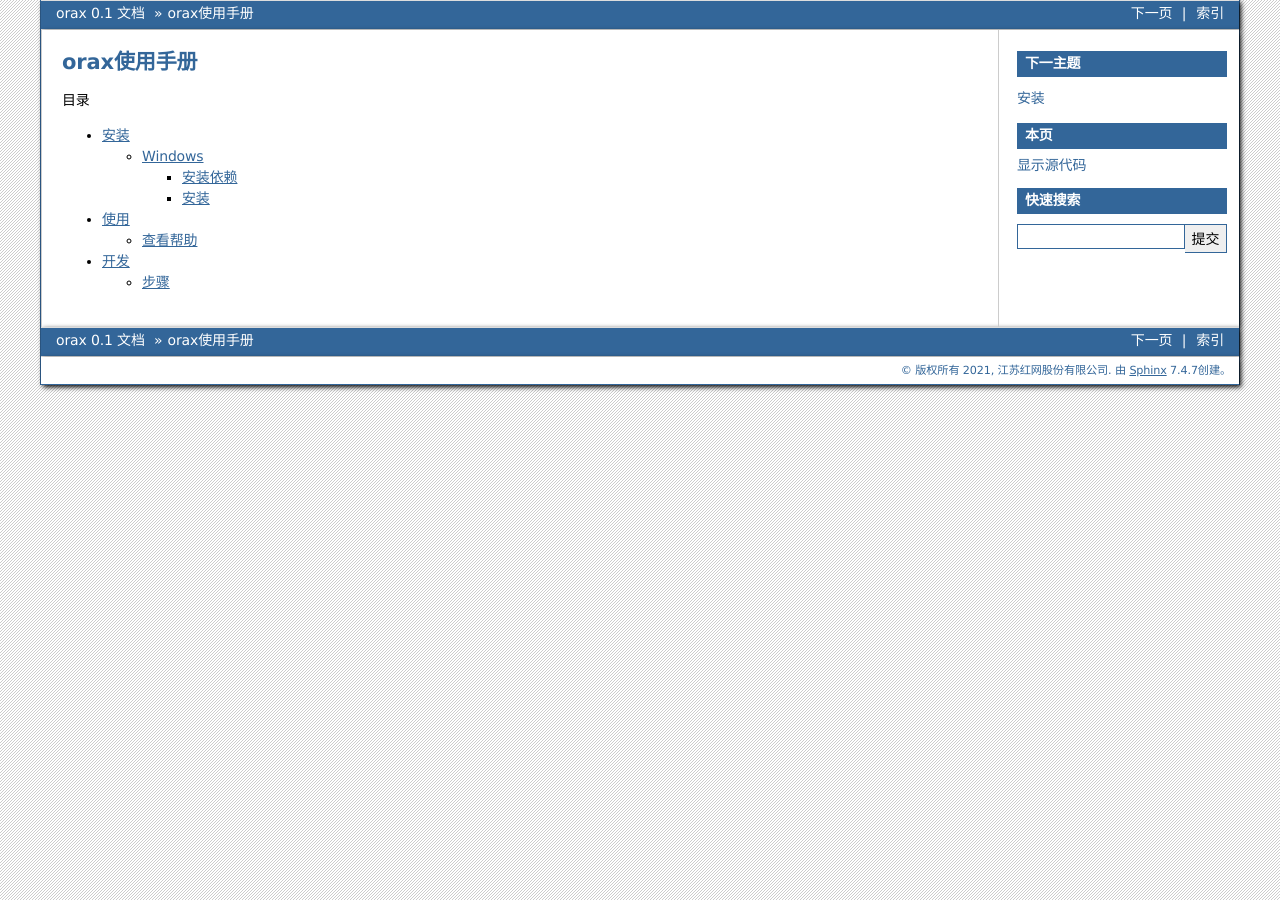
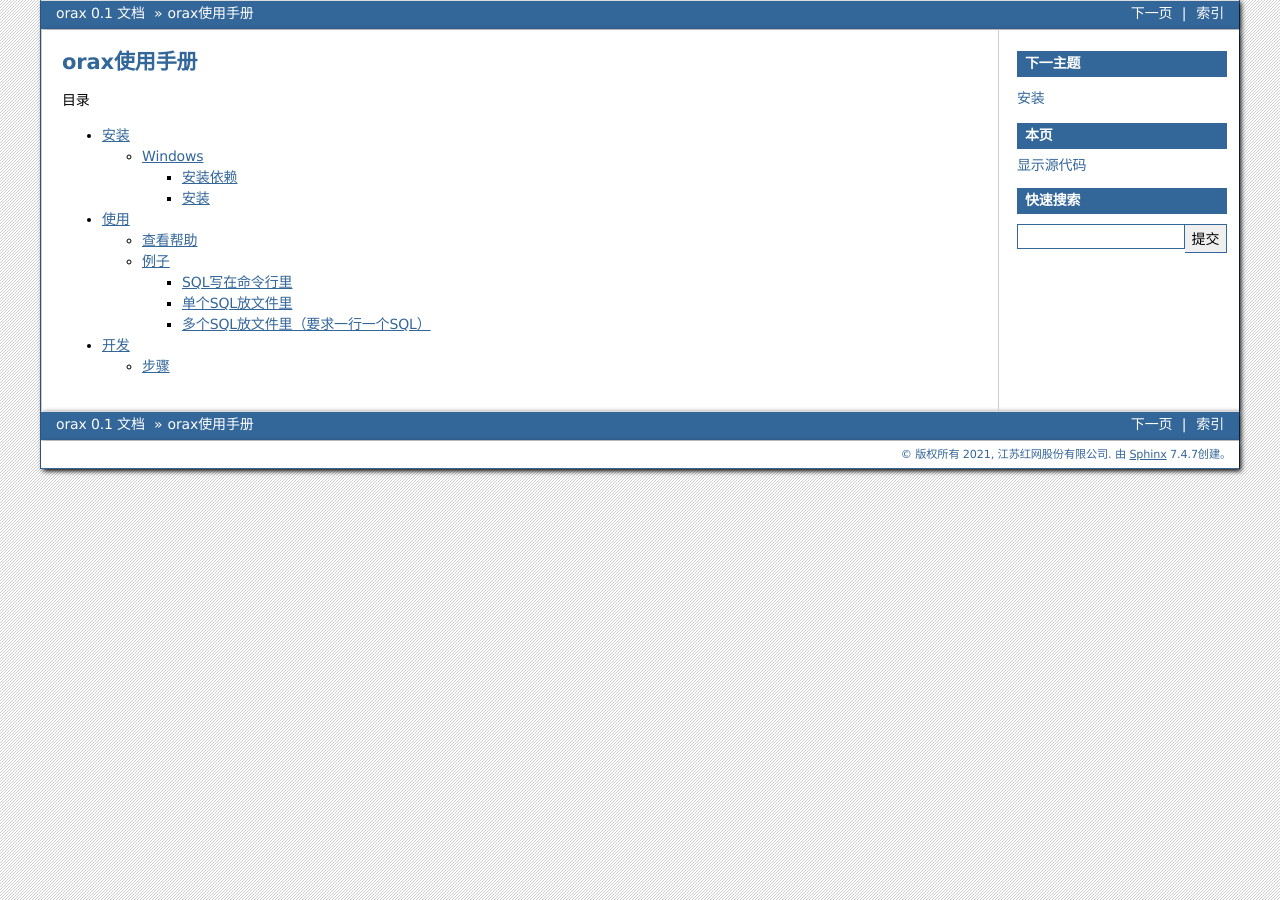
Before and after one commit to augustus0725/template-project, a Sphinx documentation site: the page built from python-antlr/orax/docs/source/index.rst, in a window 1280 px wide. Built offline with Sphinx 7.4.7, drawn with Linux system fonts in a browser that asks for light colours.

Commit message:
添加文档，修改一个bug

````diff
--- a/python-antlr/orax/docs/source/index.rst
+++ b/python-antlr/orax/docs/source/index.rst
@@ -1,5 +1,5 @@
 orax使用手册
-===========
+============
 
 .. toctree::
    :maxdepth: 3
--- a/python-antlr/orax/docs/source/使用.md
+++ b/python-antlr/orax/docs/source/使用.md
@@ -4,7 +4,8 @@
 
 `orax --help`
 
-`orax [OPTIONS]
+```shell
+orax [OPTIONS]
 
 Options:
   -m [console|file|batch]  三种运行模式, console表示从命令行传入sql, file表示从文件,
@@ -15,4 +16,20 @@ Options:
                            [required]
   --fields TEXT            替换的字段, 格式： source_f1:target_f1,source_f2:target_f2
                            [required]
-  --help                   Show this message and exit.`
+  --help                   Show this message and exit.
+```
+
+
+## 例子
+
+### SQL写在命令行里
+
+`orax -m console -s "select a,b,c from t" --tables t:p --fields a:a1,b:b1,c:c1`
+
+### 单个SQL放文件里
+
+`orax -m file -f examples\file_mode.txt --tables t:p --fields a:a1,b:b1,c:c1`
+
+### 多个SQL放文件里（要求一行一个SQL）
+
+`orax -m batch -f examples\file_mode.txt --tables t:p --fields a:a1,b:b1,c:c1`
````
Also changed, not shown: 4 other files.
